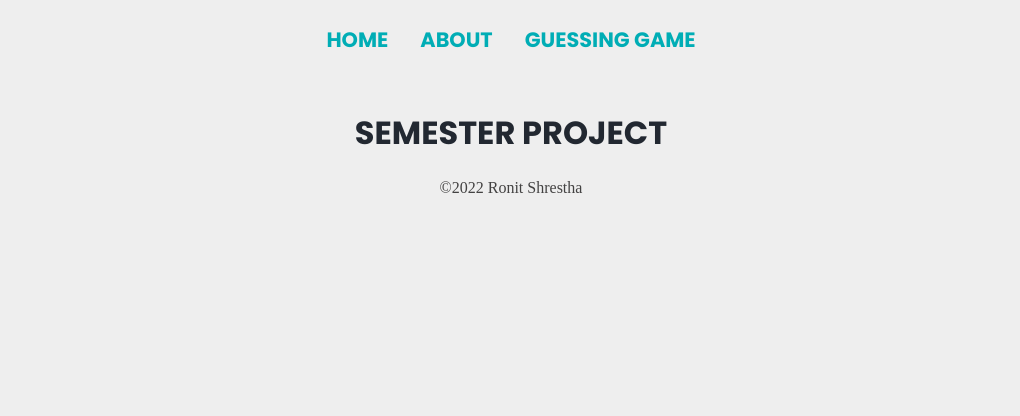
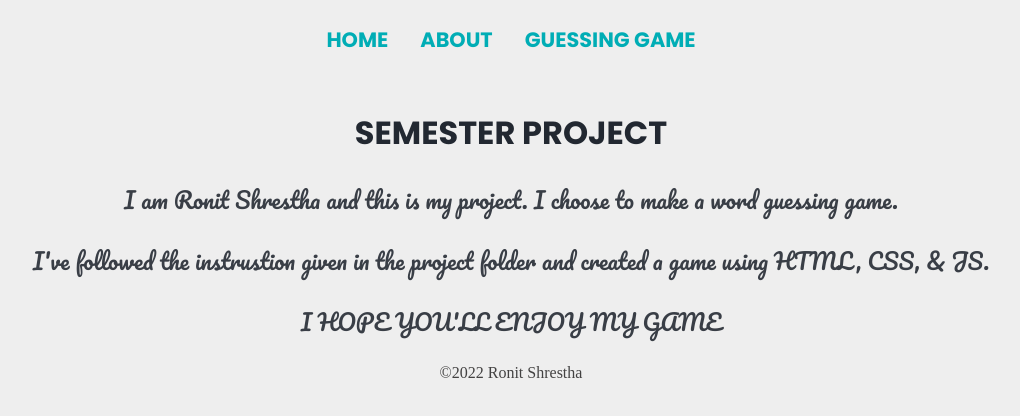
Before and after one commit to lemonzest786/semester-project, a plain HTML site: page index.html in a window 1280 px wide. Shown: the whole page, without its empty margins (129-1149 px from the left). Drawn offline with Linux system fonts and the light colour scheme.

Commit message:
Add files via upload

```diff
--- a/about.css
+++ b/about.css
@@ -27,7 +27,7 @@ h1{
 }
 p{
     font-family: 'Pacifico', cursive;
-    color: rgb(0, 173, 181);
+    color: rgb(57, 62, 70);
     font-size: 1.4em;
 }
 nav {
--- a/guessword.js
+++ b/guessword.js
@@ -43,7 +43,7 @@ function initGame(e) {
 function randomWord() {
     let ranItem = wordList[Math.floor(Math.random() * wordList.length)];
     word = ranItem.word;
-    maxGuesses = word.length >= 5 ? 8 : 6;
+    maxGuesses = word.length >= 2 ? 10 : 6;
     correctLetters = []; incorrectLetters = [];
     hintTag.innerText = ranItem.hint;
     guessLeft.innerText = maxGuesses;
--- a/index.html
+++ b/index.html
@@ -33,14 +33,11 @@
 
             <section class="intro">
 
-                <p></p>
-
+                <p>I am Ronit Shrestha and this is my project. I choose to make a word guessing game.</p>
+                <p> I've followed the instrustion given in the project folder and created a game using HTML, CSS, & JS. </p>
+                <p class="enjoy">I  HOPE  YOU'LL  ENJOY MY GAME</p>
             </section>
 
-            <section>
-
-                <h3>  </h3>
-            </section>
 
         </main>
 
--- a/main.css
+++ b/main.css
@@ -1,4 +1,6 @@
 @import url('https://fonts.googleapis.com/css2?family=Poppins:wght@400;700&display=swap');
+@import url('https://fonts.googleapis.com/css2?family=Pacifico&display=swap');
+
 body {
     display: flex;
     flex-direction: column;
@@ -76,3 +78,9 @@ nav li a{
     font-weight: 700;
     font-size: 1.3em;
 }
+
+p{
+    font-family: 'Pacifico', cursive;
+    color: rgb(57, 62, 70);
+    font-size: 1.4em;
+}
```
Also changed, not shown: about.html (+1 -1 lines).
